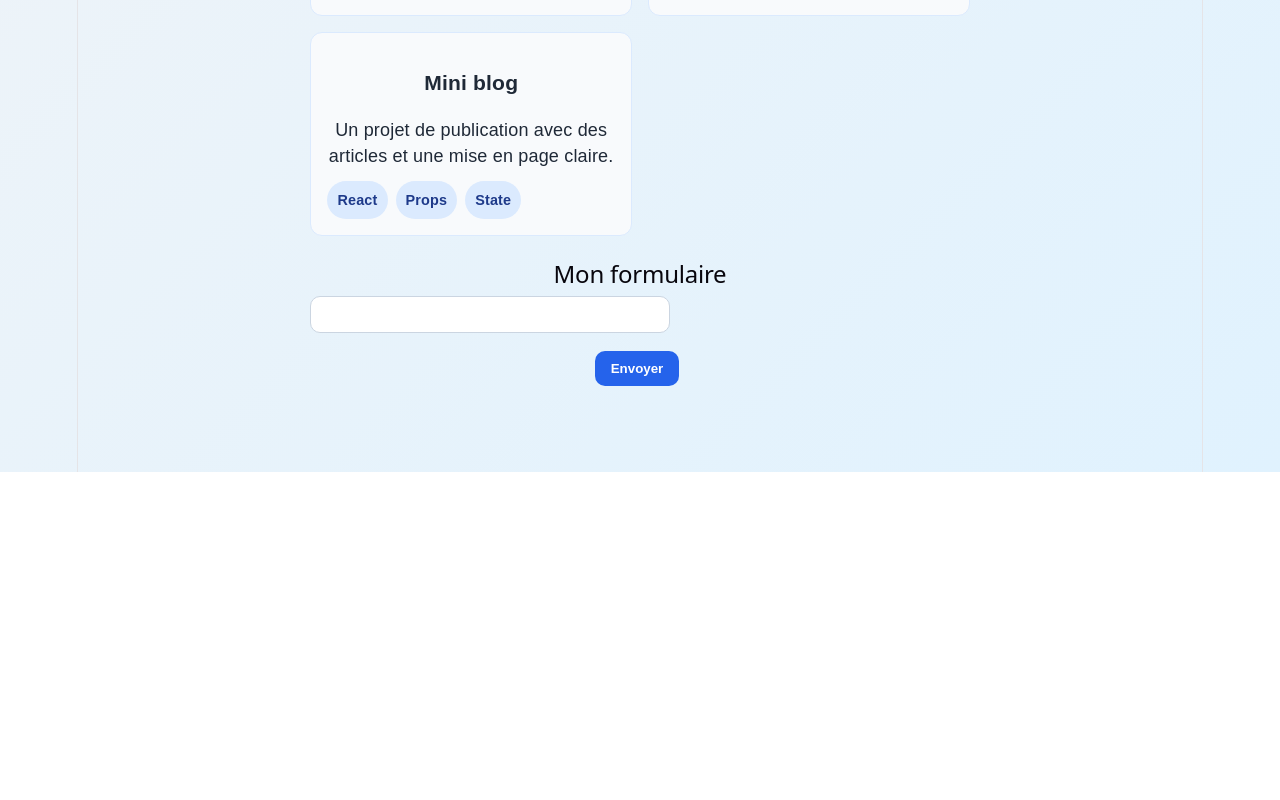
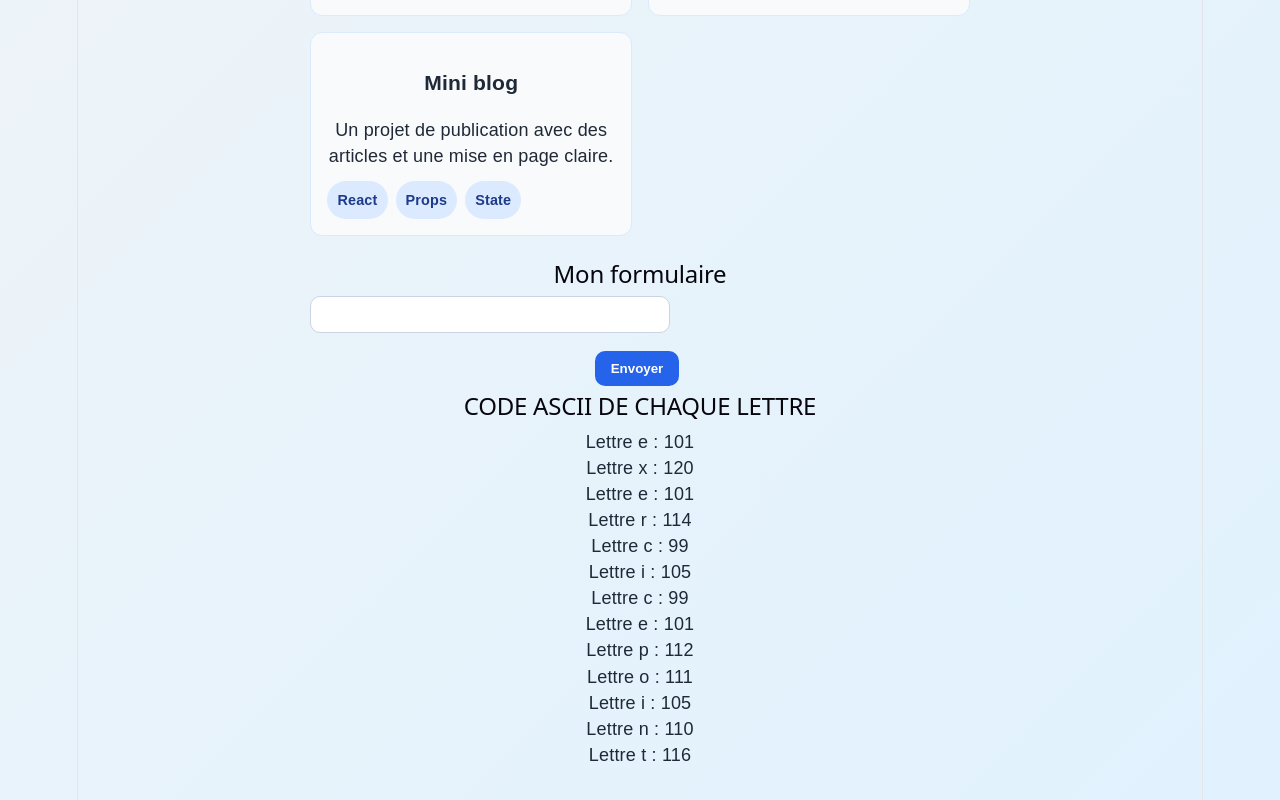
Before and after one commit to jeanbaptisteassogba87-jpg/react-learning, a React (Vite) app: page / in a window 1280 px wide. Shown: the part 923-1723 px from the top of the page. Before the commit the page ends 1395 px from the top, so only its background shows below. Built offline with nearby package versions, Linux system fonts and the light colour scheme.

Commit message:
Ajout de l'exercice sur les codes ASCII

```diff
--- a/src/App.jsx
+++ b/src/App.jsx
@@ -6,6 +6,7 @@ import Visibility from "./Visibility";
 import SkillsList from "./SkillsList";
 import Formulaire from "./Formulaire";
 import Projects from "./Projects";
+import Matrice from "./Matrice";
 
 function App(){
   const nom = "Jean-Baptiste"
@@ -38,6 +39,8 @@ function App(){
       <SkillsList />
       <Projects />
       <Formulaire />
+
+      <Matrice />
     </div>
   );
 }
--- /dev/null
+++ b/src/Matrice.jsx
@@ -0,0 +1,19 @@
+function Matrice(){
+    const mot = "exercicepoint";
+
+    const lettres = mot.split("");
+
+    const codeAscii = lettres.map(lettre => lettre.charCodeAt(0));
+
+    const matrice = [codeAscii];
+    return(
+        <div>
+            <h2>CODE ASCII DE CHAQUE LETTRE </h2>
+            {lettres.map((lettre,index)=>(
+                <p key={index}>Lettre {lettre} : {codeAscii[index]}</p>
+            ))}
+        </div>
+    );
+}
+
+export default Matrice ;
```
